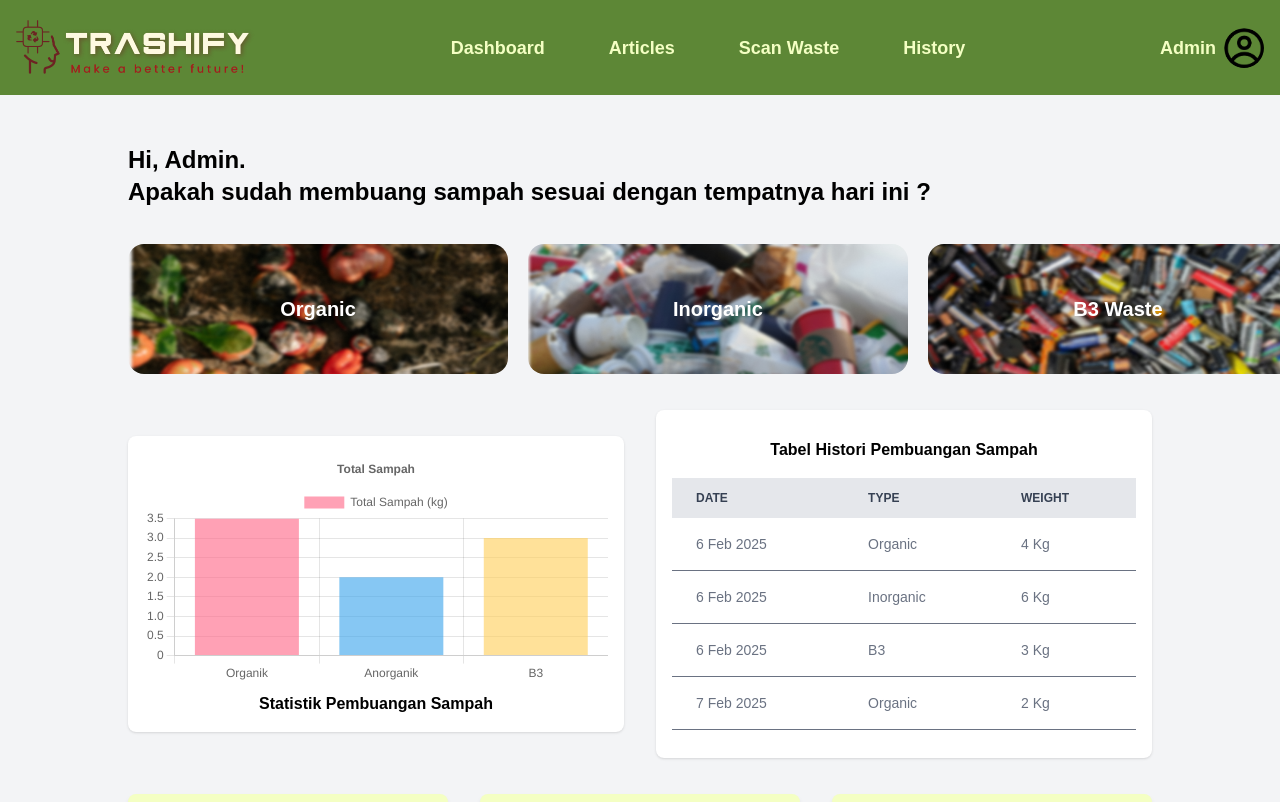
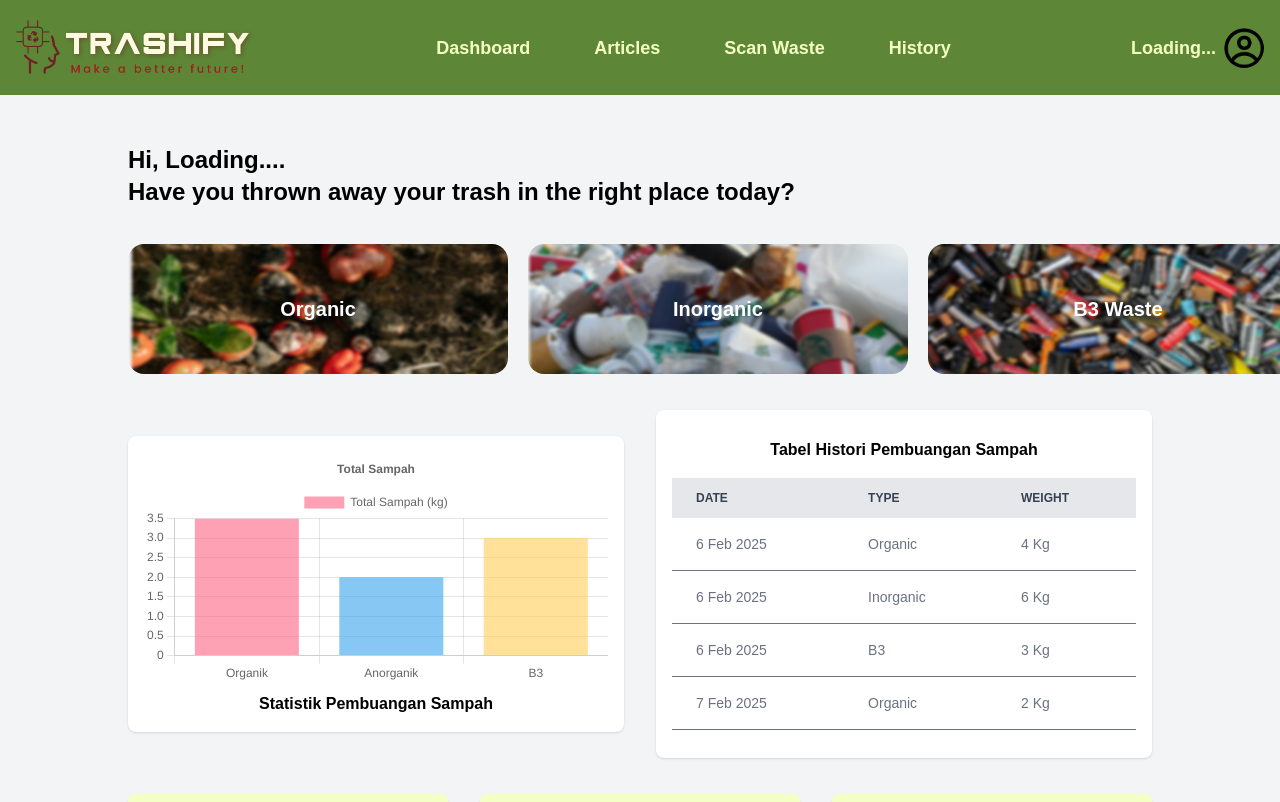
Before and after one commit to aDJi2003/Senior_Project_B3_05, a Next.js app in the folder frontend/: page /dashboard in a window 1280 px wide. Shown: the top 802 px of the page. Built offline with nearby package versions, Linux system fonts and the light colour scheme; no server answers.

Commit message:
feat: fetch name after login

```diff
--- a/frontend/src/app/dashboard/page.js
+++ b/frontend/src/app/dashboard/page.js
@@ -6,6 +6,7 @@ import React from 'react';
 import Image from 'next/image';
 import ProgressCard from '@/components/progressCard';
 import Link from 'next/link';
+import { useAuth } from "@/context/AuthContext";
 
 import {
   Chart as ChartJS,
@@ -28,6 +29,7 @@ ChartJS.register(
 );
 
 const Page = () => {
+  const { user } = useAuth();
     const dashboardCards = [
         {
           src: '/organic_dashboard.png',
@@ -91,8 +93,8 @@ const Page = () => {
       <NavbarUser />
       <div className='flex flex-col mt-[18vh] mb-[5vh] gap-3 mx-[10vw]'>
         <div className='flex flex-col text-black text-2xl font-bold mb-[3vh]'>
-          <h2>Hi, Admin.</h2>
-          <h2>Apakah sudah membuang sampah sesuai dengan tempatnya hari ini ?</h2>
+          <h2>Hi, {user ? user.name : "Loading..."}.</h2>
+          <h2>Have you thrown away your trash in the right place today?</h2>
         </div>
         <div className='flex gap-5 items-center justify-between mb-[3vh]'>
             {dashboardCards.map((card, idx) => (
--- a/frontend/src/components/navbar-user.js
+++ b/frontend/src/components/navbar-user.js
@@ -2,9 +2,11 @@
 import { useState } from "react";
 import Link from "next/link";
 import Image from "next/image";
+import { useAuth } from "@/context/AuthContext";
 
 const NavbarUser = () => {
   const [isMenuOpen, setIsMenuOpen] = useState(false);
+  const { user } = useAuth();
 
   const toggleMenu = () => {
     setIsMenuOpen(!isMenuOpen);
@@ -57,7 +59,7 @@ const NavbarUser = () => {
 
         {/* Profile Section */}
         <div className="hidden md:flex items-center space-x-2">
-          <span className="text-[#F4FFC3] font-bold text-lg">Admin</span>
+          <span className="text-[#F4FFC3] font-bold text-lg">{user ? user.name : "Loading..."}</span>
           <Link href="/profile">
             <Image src="/profile.png" alt="Profile" width={40} height={40} className="rounded-full cursor-pointer" />
           </Link>
@@ -84,7 +86,7 @@ const NavbarUser = () => {
             {/* Profile in Mobile Menu */}
             <div className="flex flex-col items-center mt-6 space-y-2">
               <Image src="/profile.png" alt="Profile" width={60} height={60} className="rounded-full" />
-              <span className="text-[#F4FFC3] text-xl font-semibold">Admin</span>
+              <span className="text-[#F4FFC3] text-xl font-semibold">{user ? user.name : "Loading..."}</span>
               <Link href="/profile" className="text-white hover:text-gray-300" onClick={toggleMenu}>
                 View Profile
               </Link>
```
